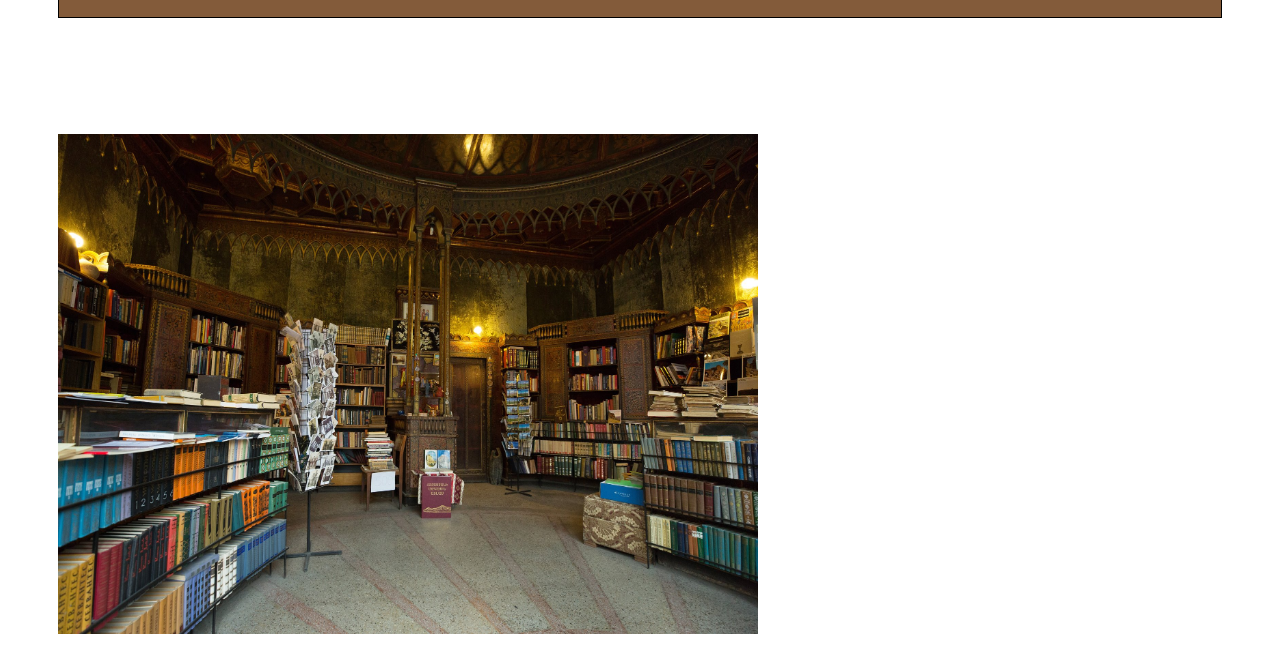
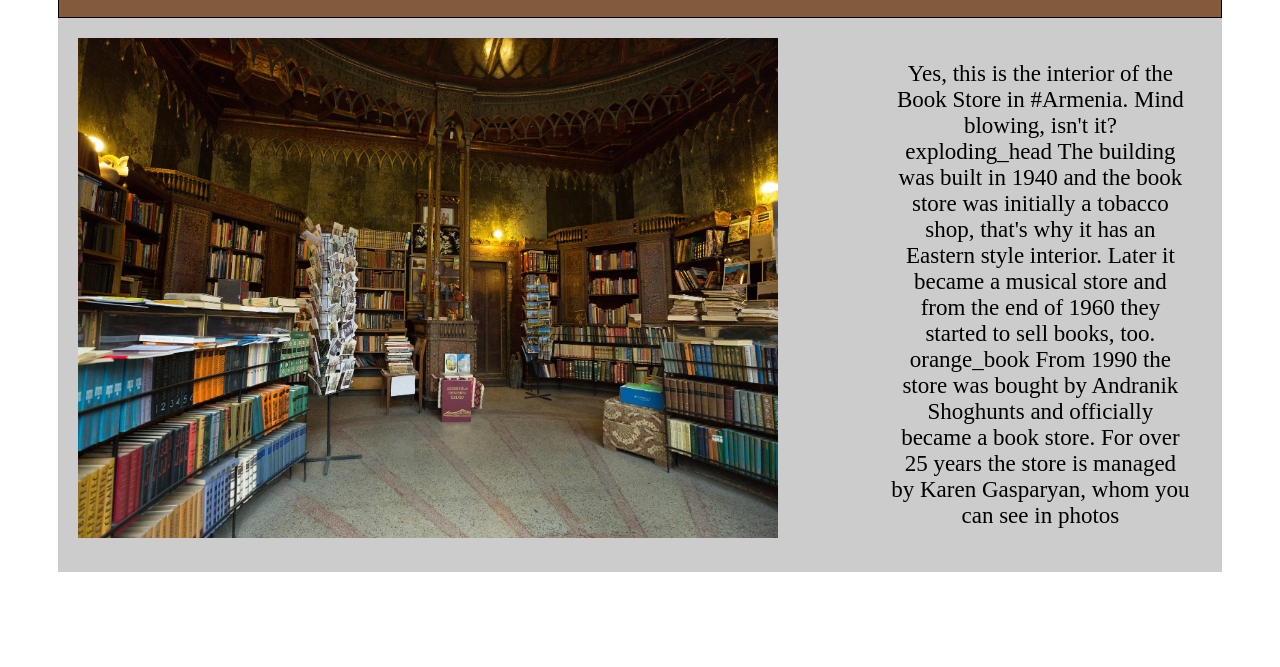
Before and after one commit to Arshavir-Gasparyan/Bookstore, a plain HTML site: page html/index.html in a window 1280 px wide. Shown: the part 133-800 px from the top of the page. Drawn offline with Linux system fonts and the light colour scheme.

Commit message:
feat:text is added

```diff
--- a/css/style.css
+++ b/css/style.css
@@ -92,8 +92,14 @@ input[type="search"]:focus {
   cursor: pointer;
 }
 
+.main-slider {
+  display: flex;
+  padding: 20px;
+  width: 100%;
+  background: rgba(0, 0, 0, 0.2);
+}
+
 .slider {
-  margin-top: 10%;
   width: 700px;
   height: 500px;
   overflow: hidden;
@@ -130,3 +136,12 @@ input[type="search"]:focus {
 #radio3:checked ~ .first {
   margin-left: -40%;
 }
+
+.text {
+  width: 300px;
+  display: flex;
+  align-items: center;
+  text-align: center;
+  margin-left: 10%;
+  font-size: 23px;
+}
--- a/html/index.html
+++ b/html/index.html
@@ -41,6 +41,7 @@
       </div>
     </nav>
 
+    <div class="main-slider">
       <div class="slider">
         <div class="slides">
           <input type="radio" name="radio-btn" id="radio1" />
@@ -58,7 +59,19 @@
           </div>
         </div>
       </div>
+      <div class="text">
+        <p class="texts">
+          Yes, this is the interior of the Book Store in #Armenia. Mind blowing,
+          isn't it? exploding_head The building was built in 1940 and the book
+          store was initially a tobacco shop, that's why it has an Eastern style
+          interior. Later it became a musical store and from the end of 1960
+          they started to sell books, too. orange_book From 1990 the store was
+          bought by Andranik Shoghunts and officially became a book store. For
+          over 25 years the store is managed by Karen Gasparyan, whom you can
+          see in photos
+        </p>
+      </div>
+    </div>
   </body>
   <script src="../js/script.js"></script>
-
 </html>
```
Lines whose indentation alone changed are shown as unchanged.
